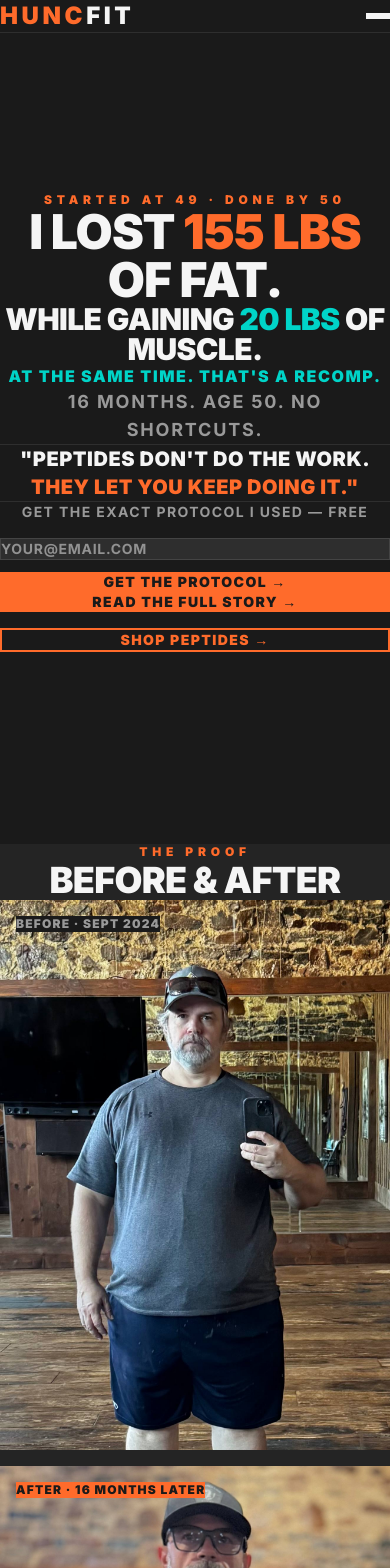
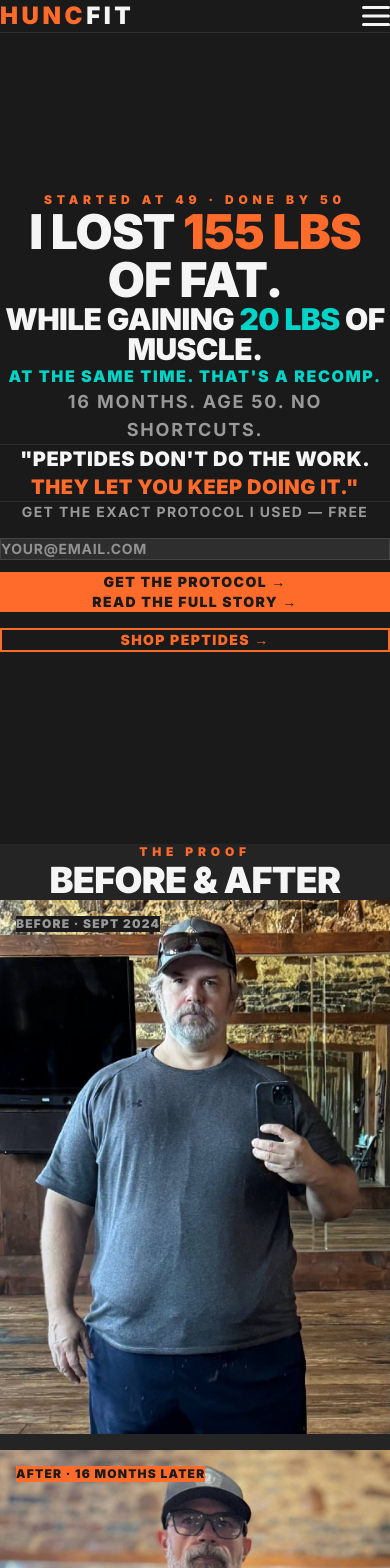
Before and after one commit to BiotechParticles/huncfit, a Next.js app: page / in a window 390 px wide. Shown: the top 1568 px of the page. Built offline with nearby package versions, Linux system fonts and the light colour scheme.

Commit message:
Fix: hamburger icon, hero padding, before photo, center back bicep photo

```diff
--- a/app/page.tsx
+++ b/app/page.tsx
@@ -9,9 +9,9 @@ export default function Home() {
       <Nav />
 
       {/* Hero */}
-      <section className="min-h-screen flex flex-col justify-center items-center text-center px-4 pt-20"
+      <section className="min-h-screen flex flex-col justify-center items-center text-center px-4 pt-32 pb-16"
         style={{ backgroundColor: "#1a1a1a" }}>
-        <div className="max-w-4xl mx-auto">
+        <div className="w-full max-w-4xl mx-auto px-4">
 
           {/* Eyebrow */}
           <p className="text-xs font-black uppercase tracking-[0.4em] mb-6" style={{ color: "#ff6b2b" }}>
@@ -95,7 +95,7 @@ export default function Home() {
                 style={{ backgroundColor: "#1a1a1a", color: "#999" }}>
                 Before · Sept 2024
               </div>
-              <Image src="/images/before-1.jpg" alt="Tobin Titus before transformation"
+              <Image src="/images/before-hero.jpg" alt="Tobin Titus before transformation"
                 width={600} height={750} className="w-full object-cover"
                 style={{ maxHeight: "550px", objectPosition: "top" }} />
             </div>
@@ -114,7 +114,7 @@ export default function Home() {
 
           {/* More after photos */}
           <div className="grid grid-cols-3 gap-3">
-            {["after-2.jpg", "after-3.jpg", "after-5.jpg"].map((img, i) => (
+            {["after-3.jpg", "after-2.jpg", "after-5.jpg"].map((img, i) => (
               <Image key={i} src={`/images/${img}`} alt={`Tobin Titus transformation photo ${i + 2}`}
                 width={400} height={500} className="w-full object-cover"
                 style={{ maxHeight: "280px", objectPosition: "top" }} />
--- a/components/Nav.tsx
+++ b/components/Nav.tsx
@@ -33,10 +33,12 @@ export default function Nav() {
         </div>
 
         {/* Mobile hamburger */}
-        <button className="md:hidden" onClick={() => setOpen(!open)} style={{ color: "#f5f5f5" }}>
-          <div className="w-6 h-0.5 mb-1.5" style={{ backgroundColor: "#f5f5f5" }}></div>
-          <div className="w-6 h-0.5 mb-1.5" style={{ backgroundColor: "#f5f5f5" }}></div>
-          <div className="w-6 h-0.5" style={{ backgroundColor: "#f5f5f5" }}></div>
+        <button className="md:hidden p-2" onClick={() => setOpen(!open)} aria-label="Menu">
+          <svg width="28" height="28" viewBox="0 0 28 28" fill="none" xmlns="http://www.w3.org/2000/svg">
+            <rect y="4" width="28" height="3" rx="1.5" fill="#f5f5f5"/>
+            <rect y="12.5" width="28" height="3" rx="1.5" fill="#f5f5f5"/>
+            <rect y="21" width="28" height="3" rx="1.5" fill="#f5f5f5"/>
+          </svg>
         </button>
       </div>
 
```
Also changed, not shown: public/images/before-hero.jpg (added).
